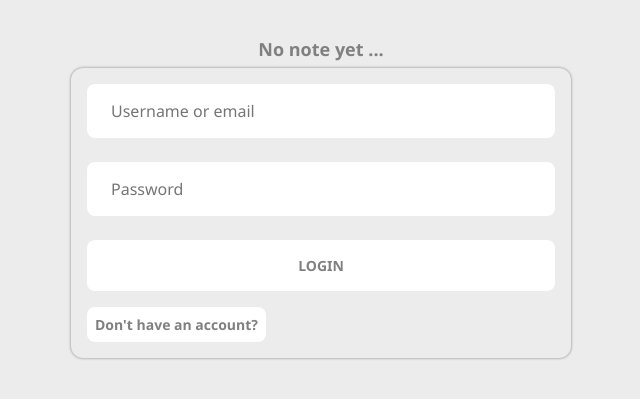
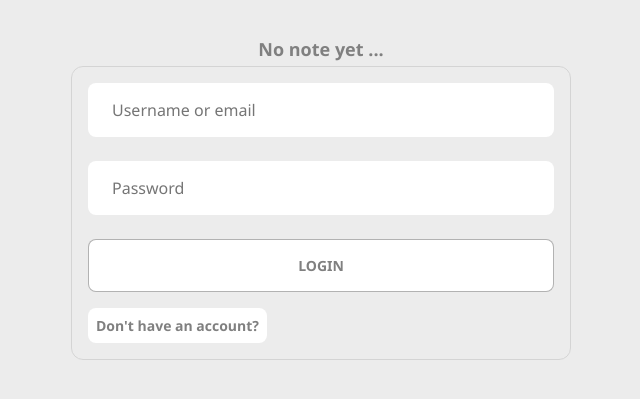
Before and after one commit to quocdoansam/NoTe, a plain HTML site: page index.html in a window 1280 px wide. Both pictures are taken after a click on the button "Join for long term storage". Shown: the part 187-586 px from the top of the page, 319-959 px from the left. Drawn offline with Linux system fonts and the light colour scheme; no server answers.

Commit message:
edited style

```diff
--- a/style.css
+++ b/style.css
@@ -78,6 +78,7 @@ header .container {
 
 .join-button, .user-button {
     padding: 8px 16px;
+    display: none;
 }
 
 .user-button {
@@ -239,7 +240,7 @@ main {
 }
 
 .shadow-error {
-    box-shadow: 0 0 5px 2px #ffadad;
+    box-shadow: 0 0 0 5px #ffadad;
     transition: all .2s ease-in-out;
 }
 
@@ -272,35 +273,22 @@ main {
     left: 50%;
     transform: translate(-50%, -50%);
     padding: 16px;
-    box-shadow: 0 0 3px 0px #808080;
+    border: 1px solid #d4d4d4;
     border-radius: 12px;
     background: #ececec;
 }
+/* Form */
+form {
+    display: flex;
+    flex-direction: column;
+    justify-content: center;
+    gap: 24px;
+    width: 100%;
+}
 
 /* Login */
-.login-modal {
-    width: 50%;
-    max-width: 500px;
-    position: fixed;
-    display: none;
-    flex-direction: column;
-    align-items: start;
-    justify-content: space-between;
-    top: 50%;
-    left: 50%;
-    transform: translate(-50%, -50%);
-    padding: 16px;
-    box-shadow: 0 0 3px 0px #808080;
-    border-radius: 12px;
-    background: #ececec;
-}
-
 .login-modal.open {
     display: flex;
-}
-
-.login-modal.close {
-    display: none;
 }
 
 .cancel-modal-btn {
@@ -312,7 +300,7 @@ main {
     .modal {
         width: 100%;
         height: 100%;
-        box-shadow: unset;
+        border: none;
     }
 
     .cancel-modal-btn {
@@ -333,10 +321,20 @@ main {
     padding: 8px 8px;
 }
 
-.login-form {
+.login-form .login-btn {
+    border: 1px solid rgba(0, 0, 0, .3);
+}
+
+/* create */
+.create-modal.open {
     display: flex;
-    flex-direction: column;
-    justify-content: center;
-    gap: 24px;
-    width: 100%;
 }
+
+.create-modal .create-btn {
+    border: 1px solid rgba(0, 0, 0, .3);
+}
+
+.create-modal .login-button {
+    padding: 8px;
+    margin-top: 24px;
+}
```
